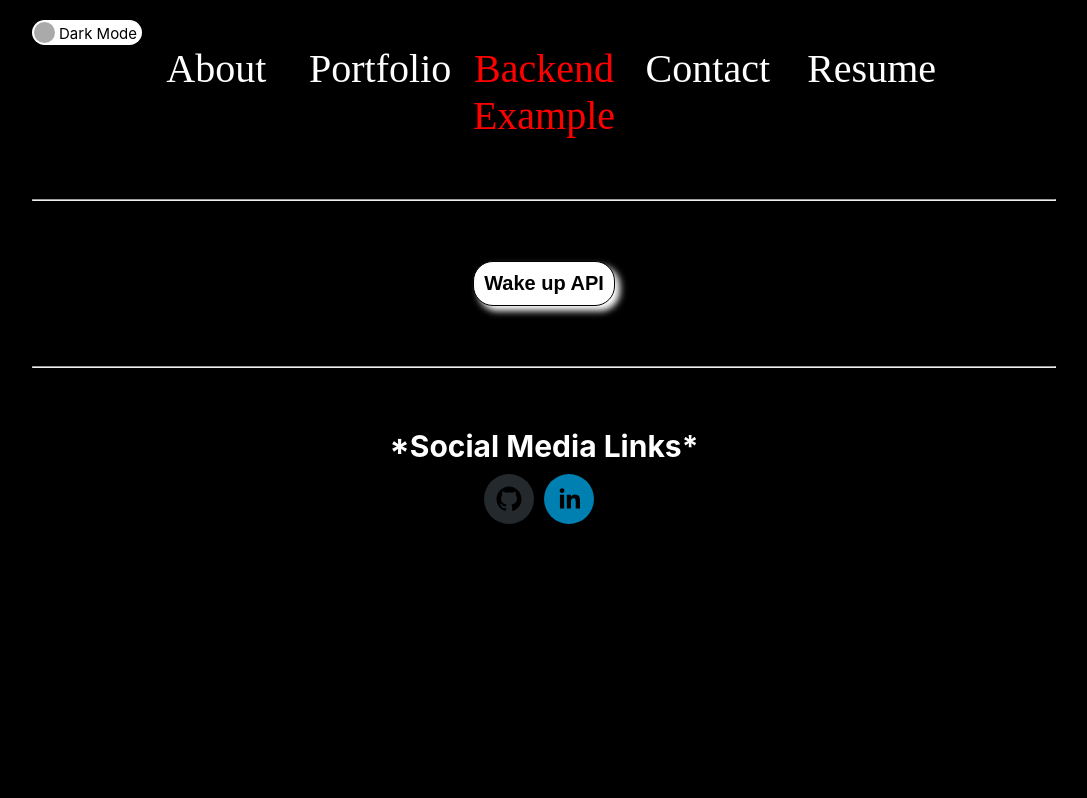
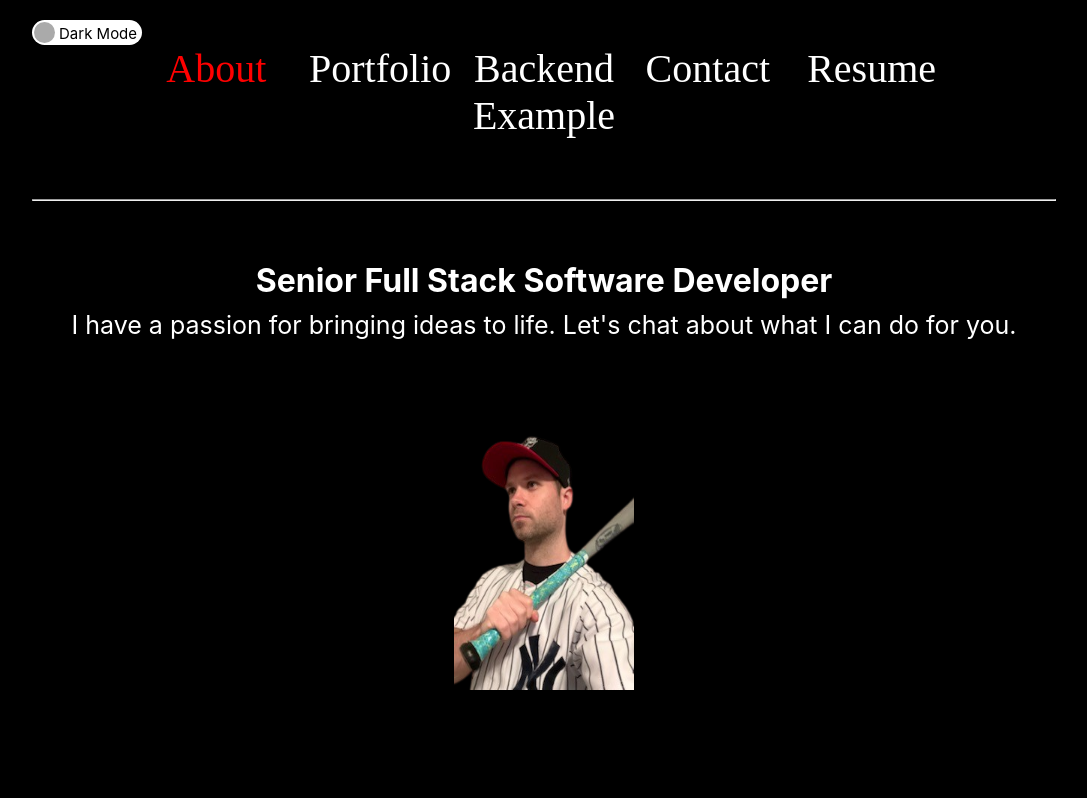
Before and after one commit to mjgiannelli/ts-portfolio, a React (Create React App) app: page / in a window 1280 px wide. Shown: the top 798 px of the page, without its empty margins (96-1183 px from the left). Built offline with nearby package versions, Linux system fonts and the light colour scheme.

Commit message:
set default view back to about me

```diff
--- a/src/app-2d/app-2d.tsx
+++ b/src/app-2d/app-2d.tsx
@@ -31,7 +31,7 @@ const App2D: React.FC<App2DProps> = ({ colorTheme }) => {
     },
   ]);
 
-  const [selectedNavLink, setSelectedNavLink] = useState(navLinks[2].name);
+  const [selectedNavLink, setSelectedNavLink] = useState(navLinks[0].name);
   return (
     <div>
       <Nav
```
